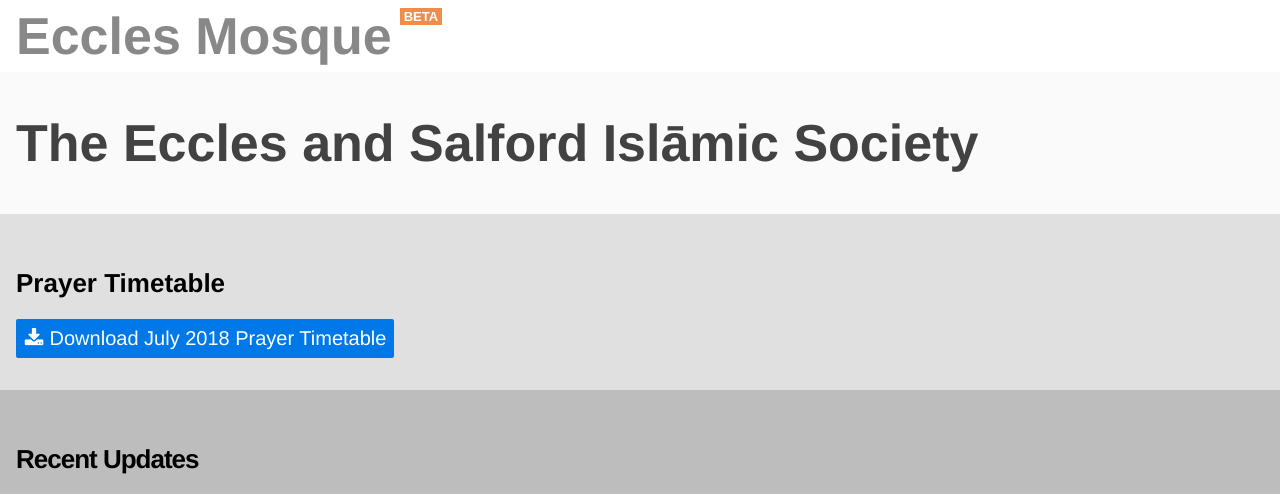
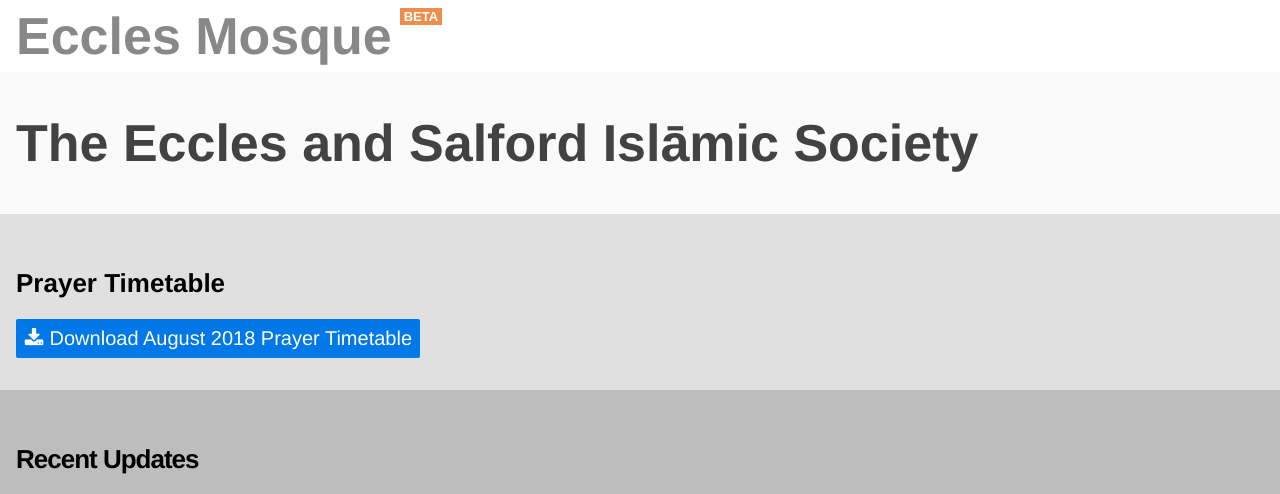
Before and after one commit to ecclesmosque/ecclesmosque.github.io, a Jekyll site: the page built from _pages/home.md, in a window 1280 px wide. Shown: the top 494 px of the page. Built offline with Jekyll 4.4.1, drawn with Linux system fonts in a browser that asks for light colours.

Commit message:
August 2018 Prayer Timetable

```diff
--- a/_data/timetable.yml
+++ b/_data/timetable.yml
@@ -1,3 +1,7 @@
+- id: 2018-08
+  label: August 2018
+  guid: 1I7WiIce4aFmMN67WEdV9QsNz0WNdCljV
+
 - id: 2018-07
   label: July 2018
   guid: 1O-fOUz9s-n946IDqlo6HgqG3znvch57Z
```
Also changed, not shown: Gemfile.lock.
